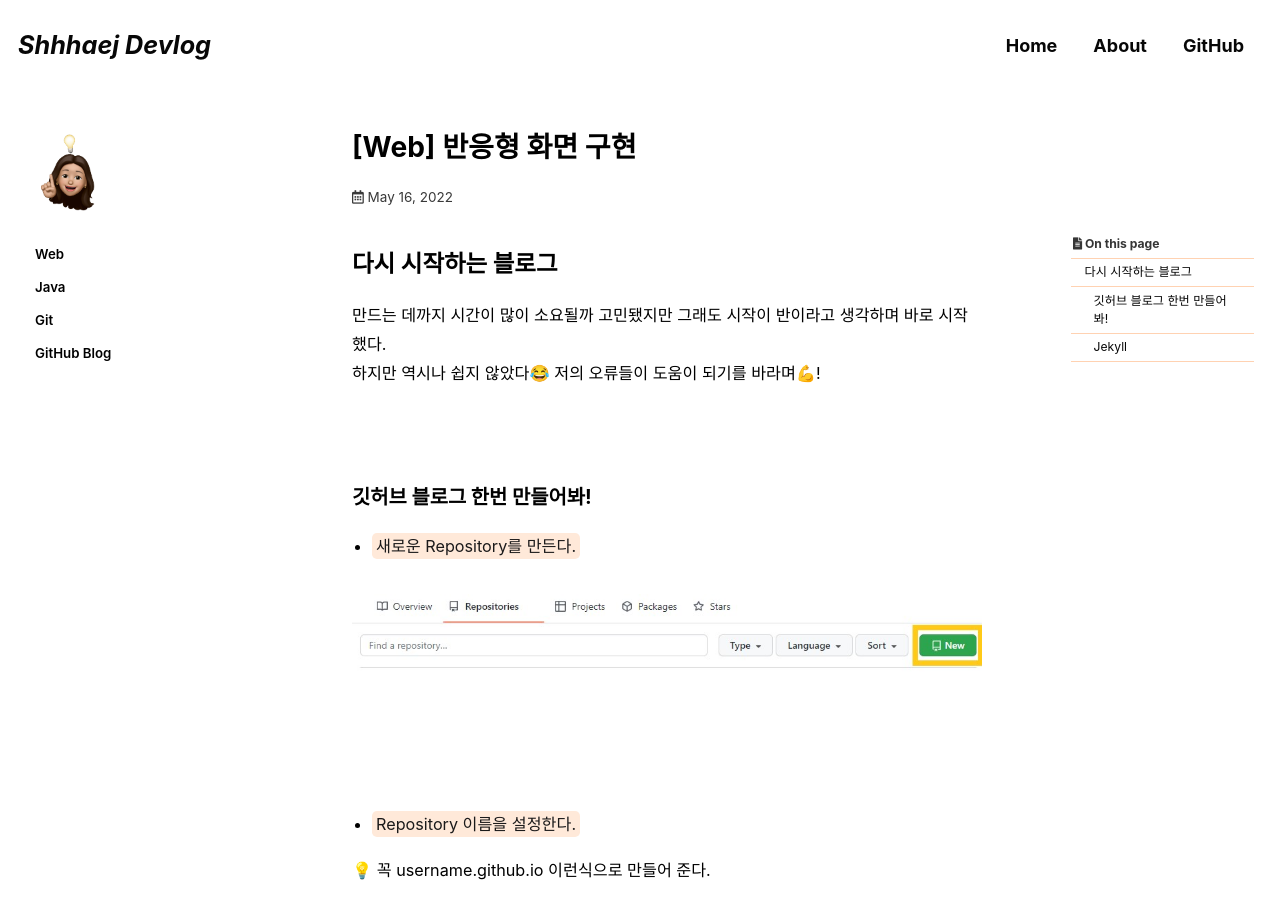
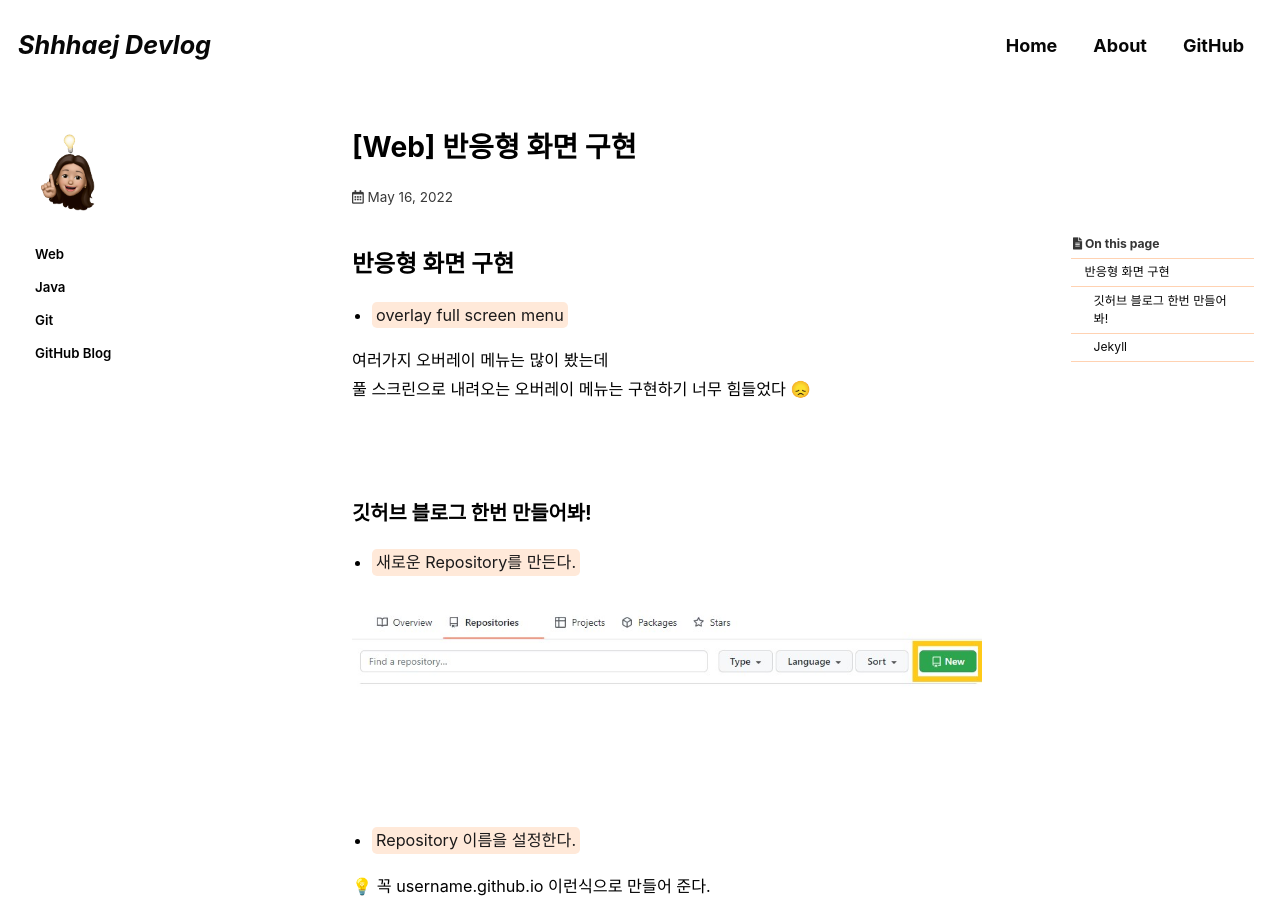
Before and after one commit to shhhaej/shhhaej.github.io, a Jekyll site: the page built from _posts/2022-05-16-web.md, in a window 1280 px wide and 900 px high. Built offline with Jekyll 4.4.1, drawn with Linux system fonts in a browser that asks for light colours; cached includes are drawn as plain includes; some web fonts are replaced; comment, search, counter and statistics services are not loaded.

Commit message:
recommit.

```diff
--- a/_posts/2022-05-16-web.md
+++ b/_posts/2022-05-16-web.md
@@ -17,10 +17,15 @@ last_modified_at: 2022-05-16
 
 ---
 
-## 다시 시작하는 블로그
+## 반응형 화면 구현
 
-만드는 데까지 시간이 많이 소요될까 고민됐지만 그래도 시작이 반이라고 생각하며 바로 시작했다.
-하지만 역시나 쉽지 않았다😂 저의 오류들이 도움이 되기를 바라며💪!
+- <mark>overlay full screen menu</mark>
+
+여러가지 오버레이 메뉴는 많이 봤는데<br>
+풀 스크린으로 내려오는 오버레이 메뉴는 구현하기 너무 힘들었다 😞
+
+
+
 
 <br>
 <br>
```
